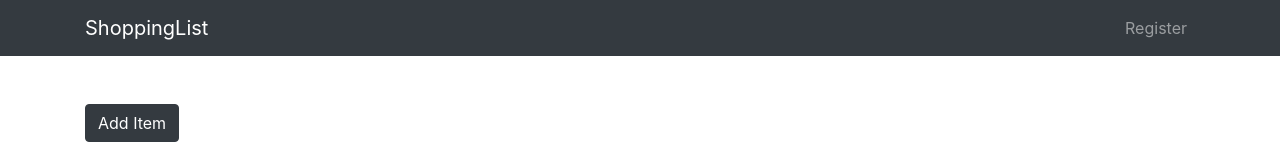
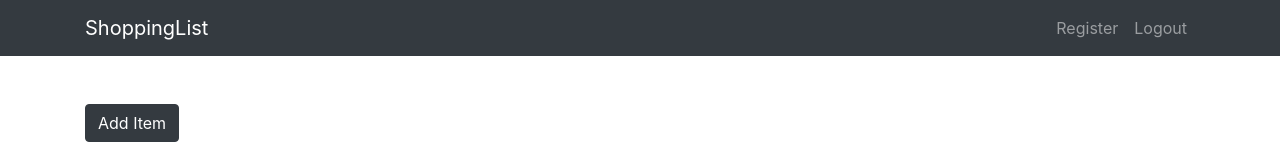
Before and after one commit to MarcLignarius/MERN.ShoppingList, a React (Create React App) app in the folder client/: page / in a window 1280 px wide. Shown: the top 160 px of the page. Built offline with nearby package versions, Linux system fonts and the light colour scheme; no server answers.

Commit message:
add Logout functionality and link in navbar

```diff
--- a/client/src/actions/authActions.js
+++ b/client/src/actions/authActions.js
@@ -69,6 +69,13 @@
     });
 }
 
+// Logout user
+export const logout = () => {
+  return {
+    type: LOGOUT_SUCCESS
+  }
+}
+
 // Setup config/headers and token
 export const tokenConfig = getState => {
   // Get token from localStorage
--- a/client/src/components/AppNavbar.js
+++ b/client/src/components/AppNavbar.js
@@ -9,7 +9,8 @@
   NavLink,
   Container
 } from "reactstrap";
-import RegisterModal from './auth/RegisterModal'
+import RegisterModal from './auth/RegisterModal';
+import Logout from './auth/Logout'
 
 class AppNavbar extends Component {
   state = {
@@ -34,6 +35,9 @@
                 <NavItem>
                   <RegisterModal />
                 </NavItem>
+                <NavItem>
+                  <Logout />
+                </NavItem>
               </Nav>
             </Collapse>
           </Container>
--- /dev/null
+++ b/client/src/components/auth/Logout.js
@@ -0,0 +1,23 @@
+import React, { Component, Fragment } from 'react';
+import { NavLink } from 'reactstrap';
+import { connect } from 'react-redux';
+import { logout } from '../../actions/authActions';
+import PropTypes from 'prop-types';
+
+export class Logout extends Component {
+  static propTypes = {
+    logout: PropTypes.func.isRequired
+  }
+
+  render() {
+    return (
+      <Fragment>
+          <NavLink onClick={this.props.logout} href='#'>
+            Logout
+          </NavLink>
+      </Fragment>
+    );
+  }
+}
+
+export default connect (null, { logout })(Logout);
--- a/client/src/components/auth/RegisterModal.js
+++ b/client/src/components/auth/RegisterModal.js
@@ -34,7 +34,7 @@
 
   componentDidUpdate(prevProps) {
     const { error , isAuthenticated} = this.props;
-    if(error != prevProps.error) {
+    if(error !== prevProps.error) {
       // Check for register error
       if(error.id === 'REGISTER_FAIL') {
         this.setState({ msg: error.msg.msg})
@@ -87,7 +87,7 @@
         <Modal isOpen={this.state.modal} toggle={this.toggle}>
           <ModalHeader toggle={this.toggle}>Register</ModalHeader>
           <ModalBody>
-            {this. state.msg ? (
+            {this.state.msg ? (
               <Alert color="danger">{this.state.msg}</Alert>
             ) : null}
             <Form onSubmit={this.onSubmit}>
```
